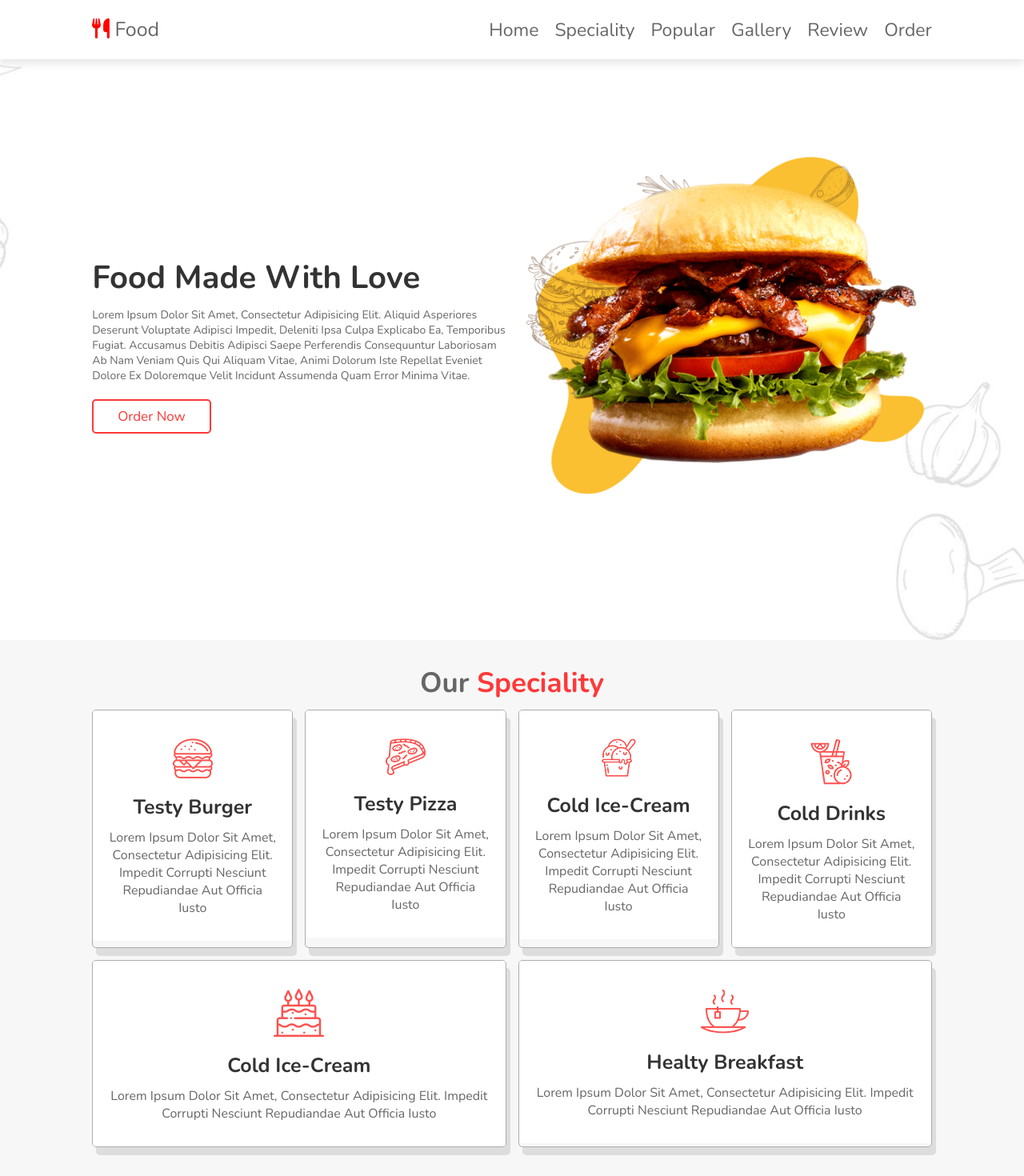
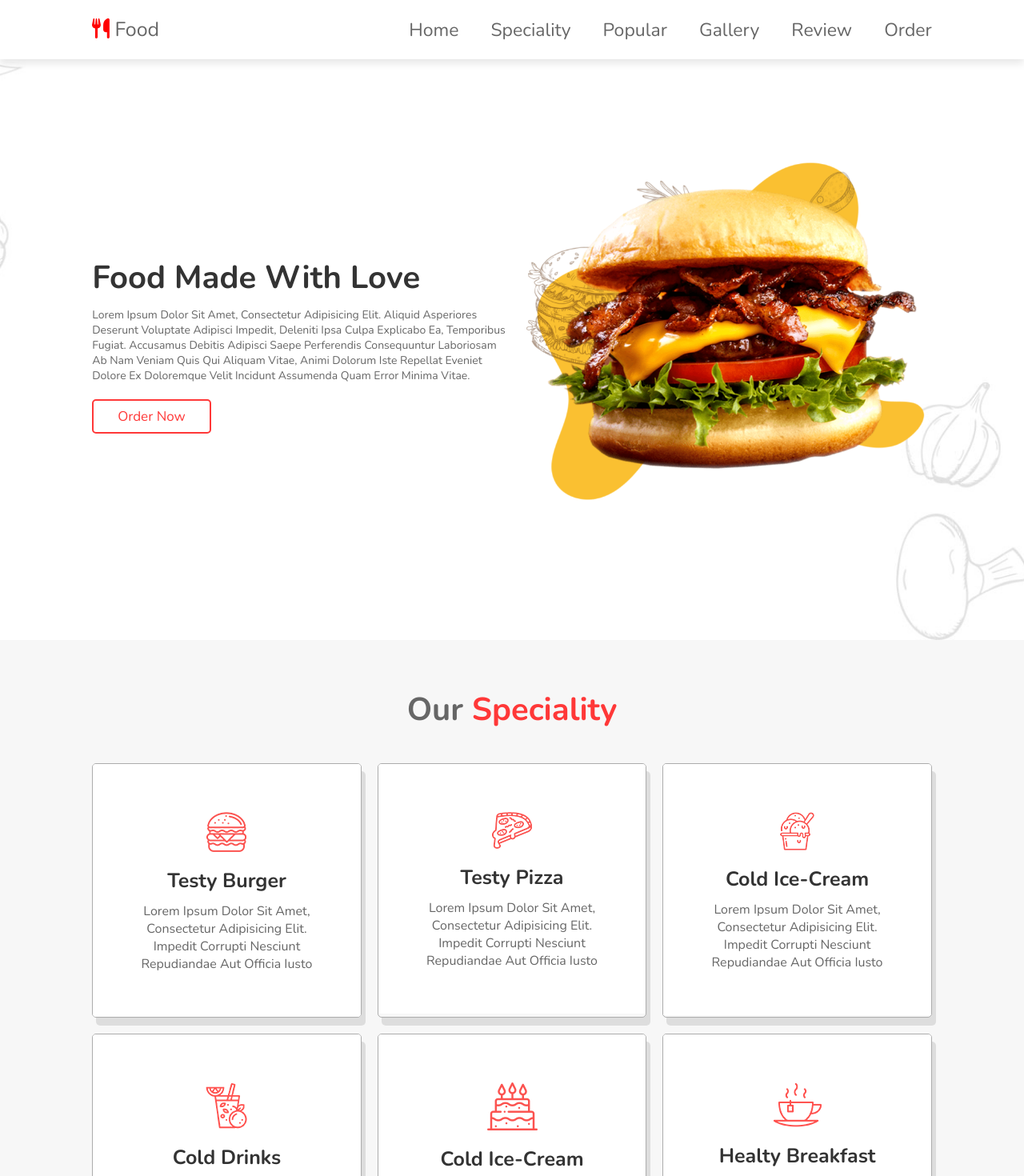
Before and after one commit to KushalLimbasiya/food-time, a React (Create React App) app: page / in a window 1280 px wide. Shown: the top 1470 px of the page at 80% size. Built offline with nearby package versions, Linux system fonts and the light colour scheme.

Commit message:
add some changes in style

```diff
--- a/src/components/styles/main.css
+++ b/src/components/styles/main.css
@@ -36,8 +36,8 @@ section{
 
 .heading{
   text-align: center;
-  font-size: 3.5rem;
-  padding:1rem;
+  font-size: 4rem;
+  padding:4rem;
   color:#666;
 }
 
@@ -103,7 +103,7 @@ header .logo i{
 
 header .navbar a{
   font-size: 2.3rem;
-  margin-left: 2rem;
+  margin-left: 4rem;
   color:#666;
 }
 
@@ -170,11 +170,11 @@ header .navbar a:hover{
 .speciality .box-container{
   display: flex;
   flex-wrap: wrap;
-  gap:1.5rem;
+  gap: 2rem;
 }
 
 .speciality .box-container .box{
-  flex:1 1 25rem;
+  flex:1 1 30rem;
   position: relative;
   overflow: hidden;
   box-shadow: 0.5rem 1rem rgba(0, 0, 0, .1);
@@ -194,7 +194,7 @@ header .navbar a:hover{
 .speciality .box-container .box .content{
   text-align: center;
   background: #fff;
-  padding: 2rem;
+  padding: 4.5rem;
 }
 
 .speciality .box-container .box .content img{
@@ -293,8 +293,8 @@ header .navbar a:hover{
   gap: 1.5rem;
 }
 .gallery .box-container .box{
-  height: 25rem;
-  flex: 1 1 30rem;
+  height: 30rem;
+  flex: 1 1 35rem;
   border: 1rem solid #fff;
   box-shadow: 0.5rem 1rem rgba(0, 0, 0, .1);
   border-radius: .5rem;
@@ -316,8 +316,9 @@ header .navbar a:hover{
   background: rgba(255,255,255,.9);
   padding: 2rem;
   padding-top: 5rem;
- text-align: center;
+  text-align: center;
 }
+
 .gallery .box-container .box .content h3{
   font-size: 2.5rem;
   color: #333;
```
